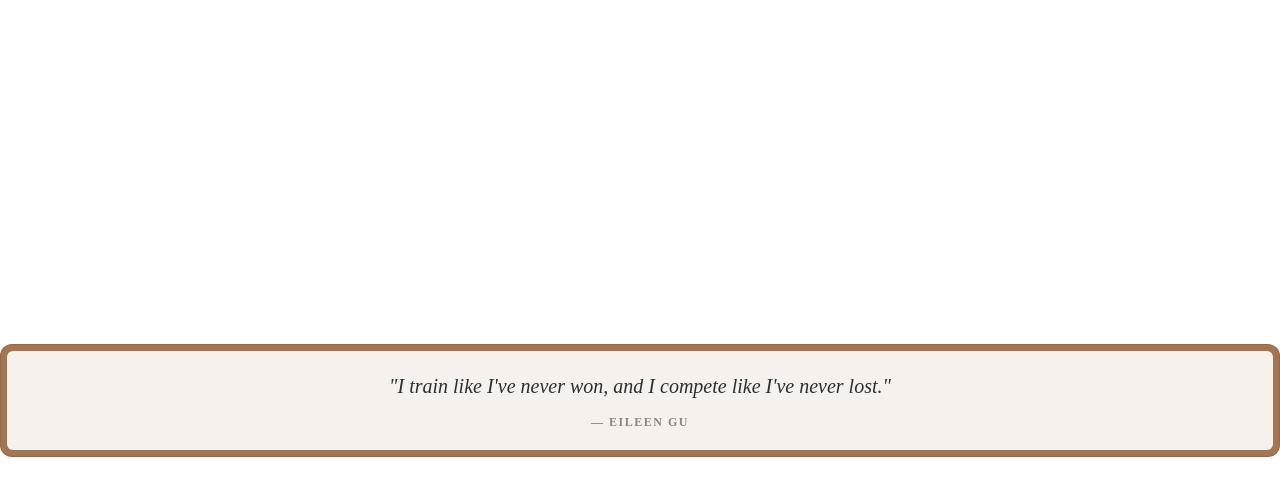
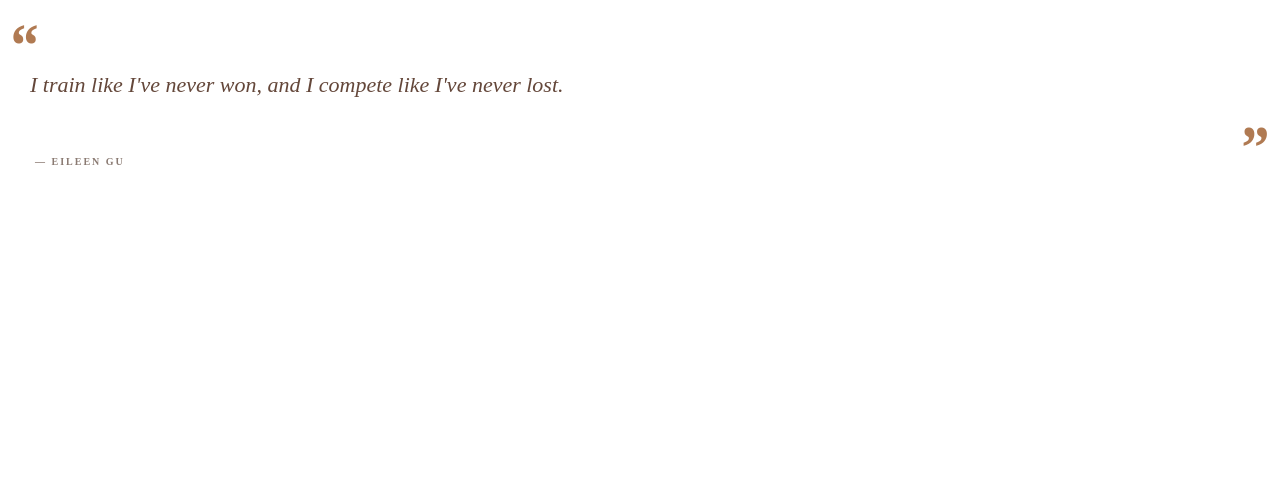
Before and after one commit to Mou-coder24/quote_eileen_gu, a plain HTML site: page index.html in a window 1280 px wide. Drawn offline with Linux system fonts and the light colour scheme.

Commit message:
Update index.html

```diff
--- a/index.html
+++ b/index.html
@@ -2,58 +2,56 @@
 <html lang="en">
 <head>
     <style>
-        /* Perfectly flattens the canvas to prevent any edge gaps */
-        html, body {
-            margin: 0;
-            padding: 0;
-            background-color: transparent;
+        body {
+            margin: 0; padding: 0; background: transparent;
+            display: flex; justify-content: center; align-items: flex-start;
+        }
+
+        .quote-container {
             width: 100%;
-            height: 100%;
-            display: flex;
-            justify-content: center;
-            align-items: center;
-            overflow: hidden;
+            color: #64473a; /* Deep Walnut */
+            text-align: left;
+            padding: 30px 10px;
         }
-        /* Clean, flat Walnut Frame with zero shadows */
-        .outer-frame {
-            background-color: #a47552; /* Muted Dark Walnut tone */
-            border-radius: 12px;
-            padding: 6px;
-            width: 100%; /* Spans seamlessly across the entire Notion column container */
-            box-sizing: border-box;
-            text-align: center;
-            border: 1px solid rgba(0, 0, 0, 0.1); /* Subtle definition border instead of a shadow */
+
+        .large-comma {
+            font-size: 60px;
+            font-family: Georgia, serif;
+            font-weight: 800;
+            line-height: 0.5;
+            color: #b07a52; /* Accent color */
         }
-        /* Flat Inner Matte Paper */
-        .inner-matte {
-            background-color: #f6f1ec; /* Clean gallery off-white paper */
-            border-radius: 6px;
-            padding: 20px 14px;
+
+        .text-body {
+            font-size: 22px;
+            font-weight: 400;
+            font-style: italic;
+            margin-left: 20px; /* Slight right-indent as requested */
+            margin-top: 10px;
+            margin-bottom: 10px;
+            line-height: 1.4;
         }
-        .quote-text {
-            color: #2e2e2e; /* Dark print ink */
-            font-size: 20px;
-            font-weight: 500;
-            line-height: 1.5;
-            margin: 0 0 14px 0;
-            font-style: italic;
-        }
-        .quote-author {
-            color: #8a8580;
-            font-size: 12px;
-            font-weight: 700;
+
+        .author {
+            margin-top: 15px;
+            margin-left: 25px;
+            font-size: 10px;
+            font-weight: 800;
             text-transform: uppercase;
-            letter-spacing: 1.5px;
+            letter-spacing: 0.2em;
+            color: #8a7a72;
         }
     </style>
 </head>
 <body>
 
-<div class="outer-frame">
-    <div class="inner-matte">
-        <p class="quote-text">"I train like I've never won, and I compete like I've never lost."</p>
-        <div class="quote-author">— Eileen Gu</div>
+<div class="quote-container">
+    <div class="large-comma">“</div>
+    <div class="text-body">
+        I train like I've never won, and I compete like I've never lost.
     </div>
+    <div class="large-comma" style="transform: rotate(180deg); margin-left: auto; width: fit-content;">“</div>
+    <div class="author">— Eileen Gu</div>
 </div>
 
 </body>
```
